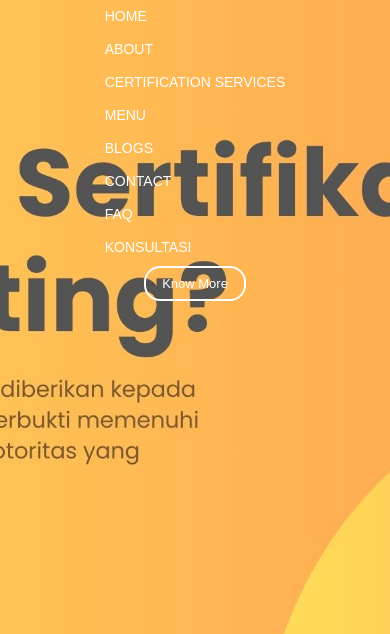
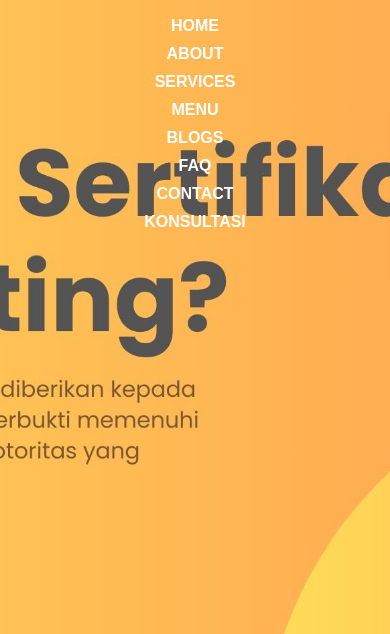
Before and after one commit to zao14/mobile-sertifikasi-halal, a plain HTML site: page index.html in a window 390 px wide. Shown: the part 58-692 px from the top of the page. Drawn offline with Linux system fonts and the light colour scheme.

Commit message:
index.html

```diff
--- a/index.html
+++ b/index.html
@@ -1,9 +1,9 @@
 <!DOCTYPE html>
-<html lang="en">
+<html lang="id">
 <head>
-  <meta charset="UTF-8">
-  <meta name="viewport" content="width=device-width, initial-scale=1.0">
-  <title>Sertifikasi Halal</title>
+  <meta charset="UTF-8" />
+  <meta name="viewport" content="width=device-width, initial-scale=1.0"/>
+  <title>Sertifikat Halal</title>
   <style>
     * {
       margin: 0;
@@ -32,7 +32,6 @@
       align-items: center;
       justify-content: space-between;
       padding: 10px 20px;
-
     }
 
     .logo {
@@ -45,10 +44,15 @@
       gap: 15px;
     }
 
+    nav ul li {
+      list-style: none;
+    }
+
     nav ul li a {
       font-size: 14px;
       color: #fff;
       text-transform: uppercase;
+      font-weight: bold;
     }
 
     nav ul li a:hover {
@@ -94,7 +98,6 @@
       max-width: 90%;
     }
 
-    /* Gambar bawah tengah */
     .bawah-tengah {
       position: fixed;
       bottom: 5px;
@@ -105,16 +108,23 @@
       z-index: 999;
     }
 
-    /* Responsive untuk layar kecil */
     @media (max-width: 600px) {
+      nav {
+        flex-direction: column;
+        align-items: center;
+        gap: 10px;
+      }
+
       nav ul {
         flex-direction: column;
-        align-items: flex-start;
+        align-items: center;
+        gap: 10px;
+        margin-top: 10px;
       }
 
-      nav {
-        flex-direction: column;
-        gap: 10px;
+      nav ul li a {
+        font-size: 16px;
+        padding: 6px 10px;
       }
 
       .content {
@@ -135,27 +145,27 @@
 <body>
   <div class="hero">
     <nav>
-      <img src="Sertifikat-Halal-.jpg" class="logo">
+      <img src="Sertifikat-Halal-.jpg" class="logo" alt="Logo Halal">
       <ul>
-        <li><a href="#">Home</a></li>
+        <li><a href="index.html">Home</a></li>
         <li><a href="About.html">About</a></li>
-        <li><a href="Certification Services.html">Certification services</a></li>
+        <li><a href="Certification Services.html">Services</a></li>
         <li><a href="Menu.html">Menu</a></li>
         <li><a href="Blogs.html">Blogs</a></li>
-        <li><a href="Contact.html">Contact</a></li>
-        <li><a href="Faq.html">FAQ</a></li>
-        <li><a href="Konsultasi.html">Konsultasi</a></li>
+        <li><a href="faq.html">FAQ</a></li>
+        <li><a href="contact.html">Contact</a></li>
+        <li><a href="konsultasi.html">Konsultasi</a></li>
       </ul>
-      <a href="About.html" class="know-more-btn">Know More</a>
     </nav>
 
     <div class="content">
 
-      <p></p>
+      <p>
+      <br>
+
     </div>
+
+    <img src="Foto Diela.jpeg" alt="Logo Halal Bawah" class="bawah-tengah">
   </div>
-
-  <!-- Gambar bawah tengah -->
-  <img src="Foto Diela.jpeg" alt="Logo Halal" class="bawah-tengah">
 </body>
 </html>
```
